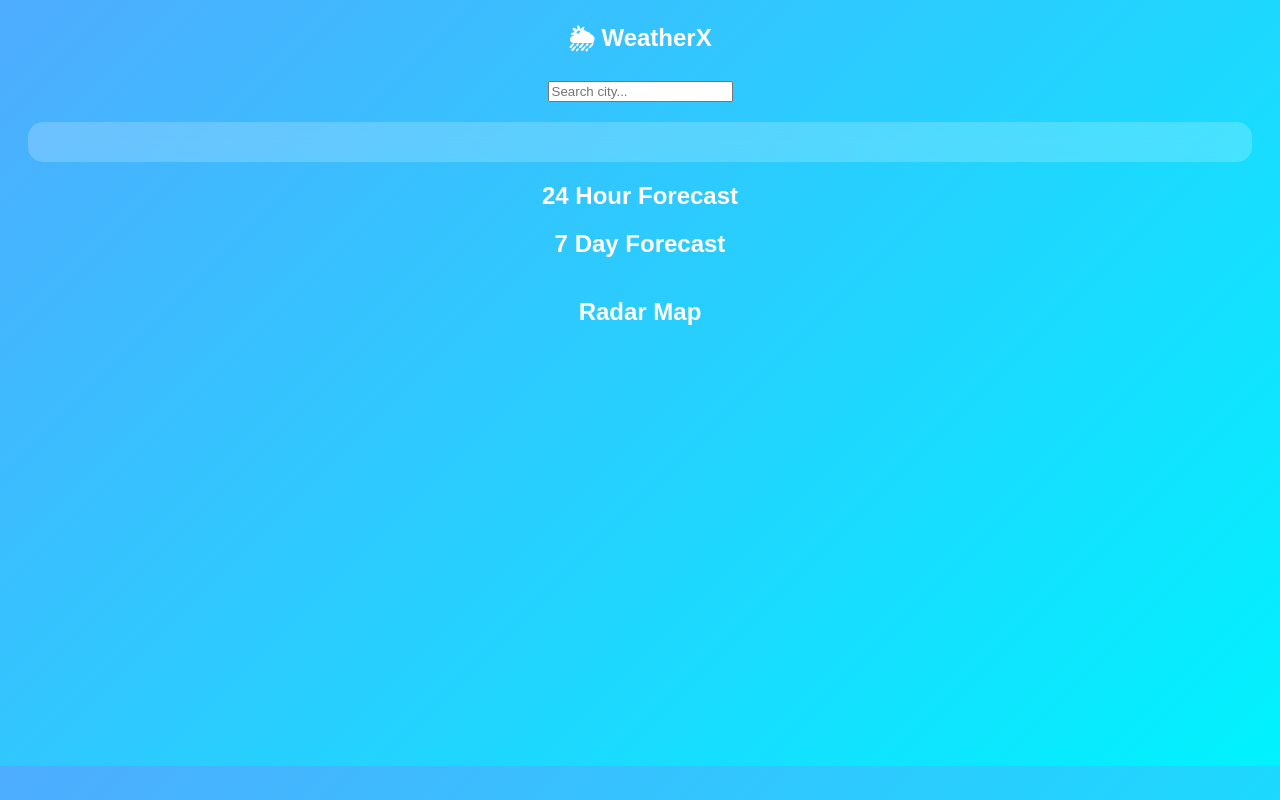
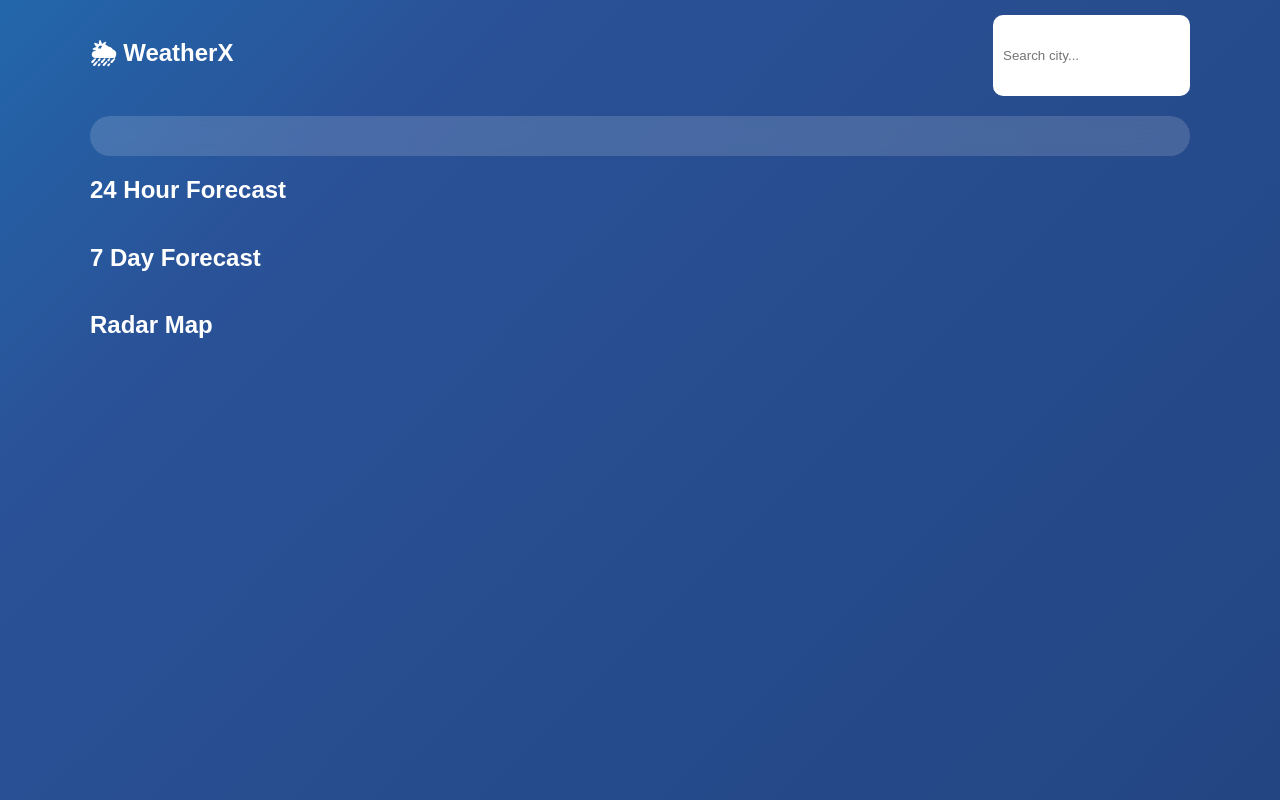
Before and after one commit to sami638341/Weather-tracker-web, a plain HTML site: page index.html in a window 1280 px wide. Drawn offline with nearby package versions, Linux system fonts and the light colour scheme.

Commit message:
Update style.css

```diff
--- a/style.css
+++ b/style.css
@@ -1,30 +1,60 @@
 body {
-  font-family: Arial;
-  text-align: center;
-  background: linear-gradient(135deg, #4facfe, #00f2fe);
+  margin: 0;
+  font-family: 'Poppins', sans-serif;
+  background: linear-gradient(-45deg, #1e3c72, #2a5298, #00c6ff, #0072ff);
+  background-size: 400% 400%;
+  animation: bg 10s ease infinite;
   color: white;
 }
 
-.search input {
+@keyframes bg {
+  0% {background-position:0% 50%;}
+  50% {background-position:100% 50%;}
+  100% {background-position:0% 50%;}
+}
+
+.container {
+  max-width: 1100px;
+  margin: auto;
+  padding: 15px;
+}
+
+.navbar {
+  display: flex;
+  justify-content: space-between;
+  margin-bottom: 20px;
+}
+
+input {
   padding: 10px;
   border-radius: 10px;
   border: none;
 }
 
-button {
-  padding: 10px;
-  margin: 5px;
-  border-radius: 10px;
-  border: none;
-  cursor: pointer;
+.card {
+  background: rgba(255,255,255,0.15);
+  backdrop-filter: blur(10px);
+  padding: 20px;
+  border-radius: 20px;
+  margin: 10px 0;
+  transition: 0.3s;
 }
 
-.card {
-  margin: 20px;
-  padding: 20px;
-  border-radius: 15px;
-  background: rgba(255,255,255,0.2);
-  backdrop-filter: blur(10px);
+.card:hover {
+  transform: translateY(-5px);
+}
+
+#hourly {
+  display: flex;
+  overflow-x: auto;
+}
+
+.hour {
+  min-width: 100px;
+  margin: 10px;
+  padding: 10px;
+  background: rgba(0,0,0,0.3);
+  border-radius: 10px;
 }
 
 #forecast {
@@ -35,11 +65,12 @@ button {
 .day-card {
   min-width: 120px;
   margin: 10px;
-  padding: 10px;
-  background: rgba(0,0,0,0.3);
-  border-radius: 10px;
+  padding: 15px;
+  border-radius: 15px;
+  background: rgba(255,255,255,0.2);
   cursor: pointer;
   transition: 0.3s;
+  text-align: center;
 }
 
 .day-card:hover {
@@ -48,10 +79,21 @@ button {
 
 #map {
   height: 400px;
-  margin: 20px;
   border-radius: 15px;
+  margin-top: 20px;
 }
 
-.dark {
-  background: #0f172a;
+.loader {
+  border: 5px solid white;
+  border-top: 5px solid transparent;
+  border-radius: 50%;
+  width: 40px;
+  height: 40px;
+  animation: spin 1s linear infinite;
+  margin: auto;
+  display: none;
 }
+
+@keyframes spin {
+  100% {transform: rotate(360deg);}
+}
```
